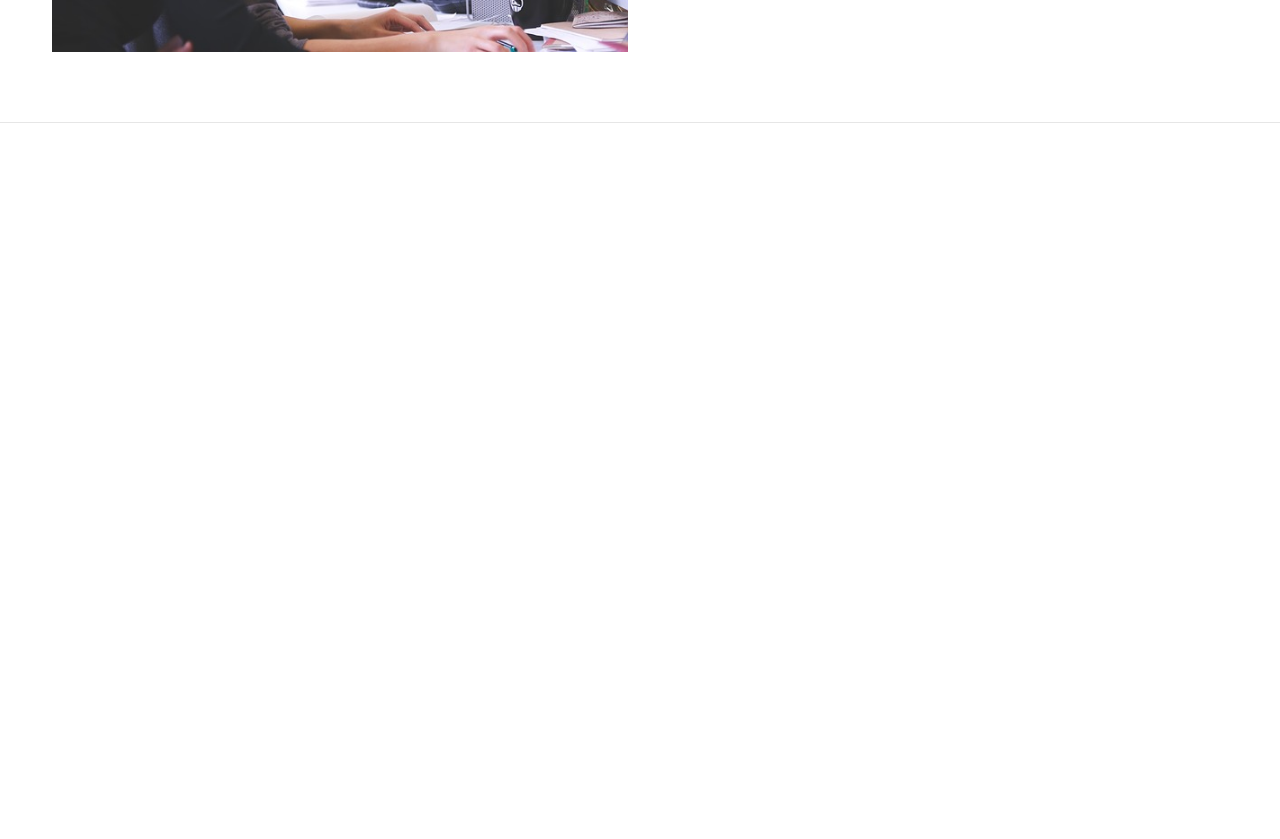
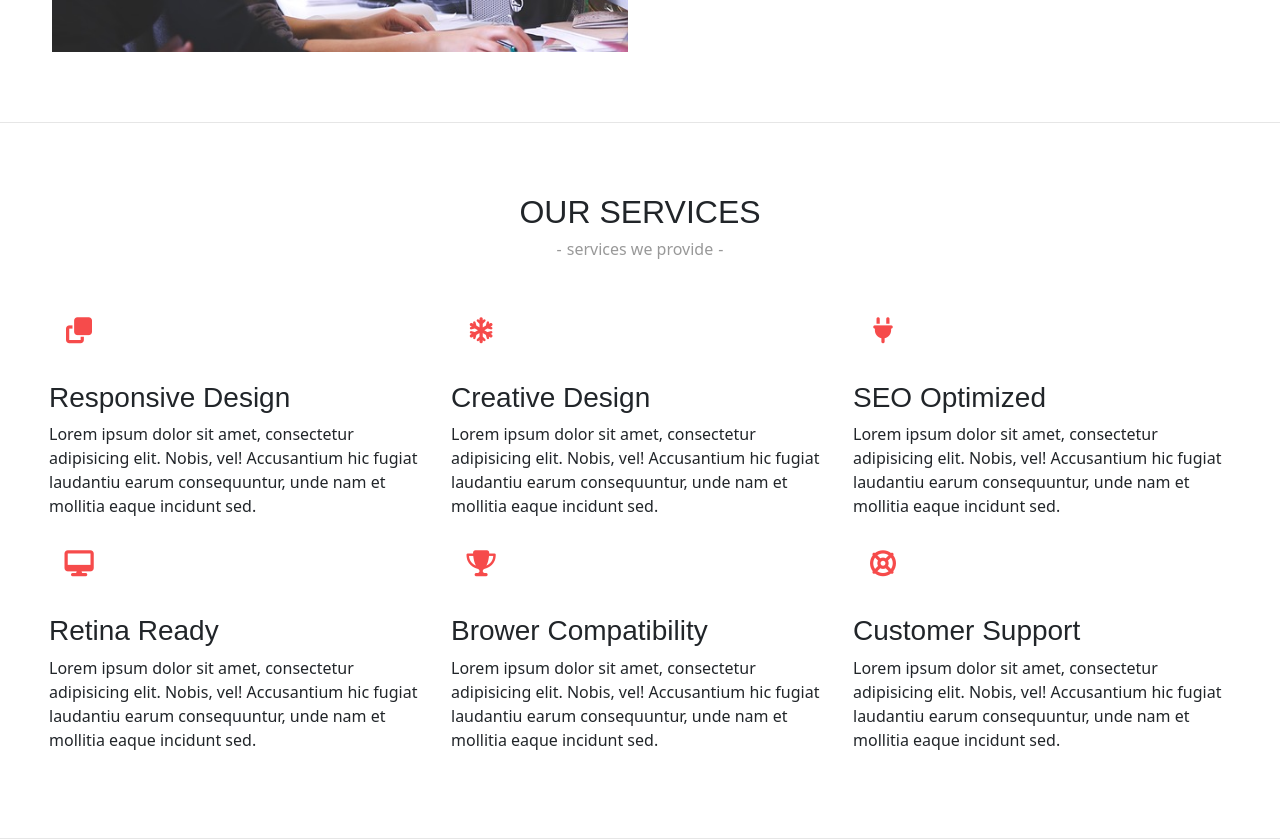
Before and after one commit to 2011Alexandrealvarenga/corporate, a React (Create React App) app: page / in a window 1280 px wide. Shown: the part 1040-1879 px from the top of the page. Before the commit the page ends 1163 px from the top, so only its background shows below. Built offline with nearby package versions, Linux system fonts and the light colour scheme.

Commit message:
Our services

```diff
--- a/src/App.js
+++ b/src/App.js
@@ -3,6 +3,7 @@ import 'bootstrap/dist/css/bootstrap.min.css';
 import AppHeader from './components/header';
 import AppHero from './components/hero';
 import AppAbout from './components/about';
+import AppServices from './components/services';
 
 function App() {
   return (
@@ -13,6 +14,7 @@ function App() {
       <main>
         <AppHero />
         <AppAbout />
+        <AppServices />
       </main>
     </div>
   );
--- /dev/null
+++ b/src/components/services.js
@@ -0,0 +1,72 @@
+import Container from 'react-bootstrap/Container';
+import Row from 'react-bootstrap/Row';
+import Col from 'react-bootstrap/Col';
+
+const servicesData = [
+  {
+    id: 1,
+    icon: 'fas fa-clone',
+    title: 'Responsive Design',
+    description: 'Lorem ipsum dolor sit amet, consectetur adipisicing elit. Nobis, vel! Accusantium hic fugiat laudantiu earum consequuntur, unde nam et mollitia eaque incidunt sed.'
+  },
+  {
+    id: 2,
+    icon: 'fas fa-snowflake',
+    title: 'Creative Design',
+    description: 'Lorem ipsum dolor sit amet, consectetur adipisicing elit. Nobis, vel! Accusantium hic fugiat laudantiu earum consequuntur, unde nam et mollitia eaque incidunt sed.'
+  },
+  {
+    id: 3,
+    icon: 'fas fa-plug',
+    title: 'SEO Optimized',
+    description: 'Lorem ipsum dolor sit amet, consectetur adipisicing elit. Nobis, vel! Accusantium hic fugiat laudantiu earum consequuntur, unde nam et mollitia eaque incidunt sed.'
+  },
+  {
+    id: 4,
+    icon: 'fas fa-desktop',
+    title: 'Retina Ready',
+    description: 'Lorem ipsum dolor sit amet, consectetur adipisicing elit. Nobis, vel! Accusantium hic fugiat laudantiu earum consequuntur, unde nam et mollitia eaque incidunt sed.'
+  },
+  {
+    id: 5,
+    icon: 'fas fa-trophy',
+    title: 'Brower Compatibility',
+    description: 'Lorem ipsum dolor sit amet, consectetur adipisicing elit. Nobis, vel! Accusantium hic fugiat laudantiu earum consequuntur, unde nam et mollitia eaque incidunt sed.'
+  },
+  {
+    id: 6,
+    icon: 'fas fa-life-ring',
+    title: 'Customer Support',
+    description: 'Lorem ipsum dolor sit amet, consectetur adipisicing elit. Nobis, vel! Accusantium hic fugiat laudantiu earum consequuntur, unde nam et mollitia eaque incidunt sed.'
+  }
+]
+
+function AppServices() {
+  return (
+    <section id="services" className="block services-block">
+      <Container fluid>
+        <div className="title-holder">
+          <h2>Our services</h2>
+          <div className="subtitle">services we provide</div>
+        </div>
+        <Row>
+          {
+            servicesData.map(services => {
+              return (
+                <Col sm={4} className='holder' key={services.id}>
+                  <div className="icon">
+                    <i className={services.icon}></i>
+                  </div>
+                  <h3>{services.title}</h3>
+                  <p>{services.description}</p>
+                </Col>
+              );
+            })
+          }
+        </Row>
+      </Container>
+    </section>
+  );
+}
+
+export default AppServices;
```
